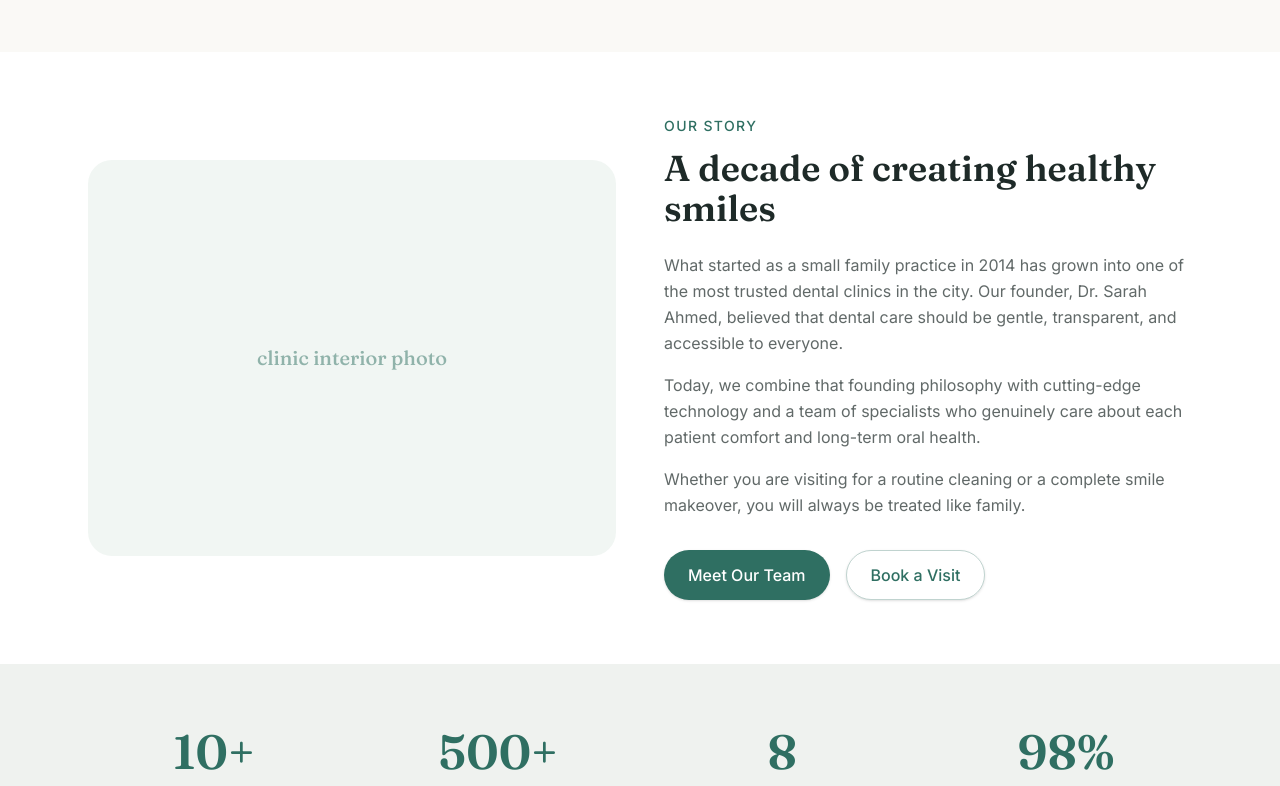
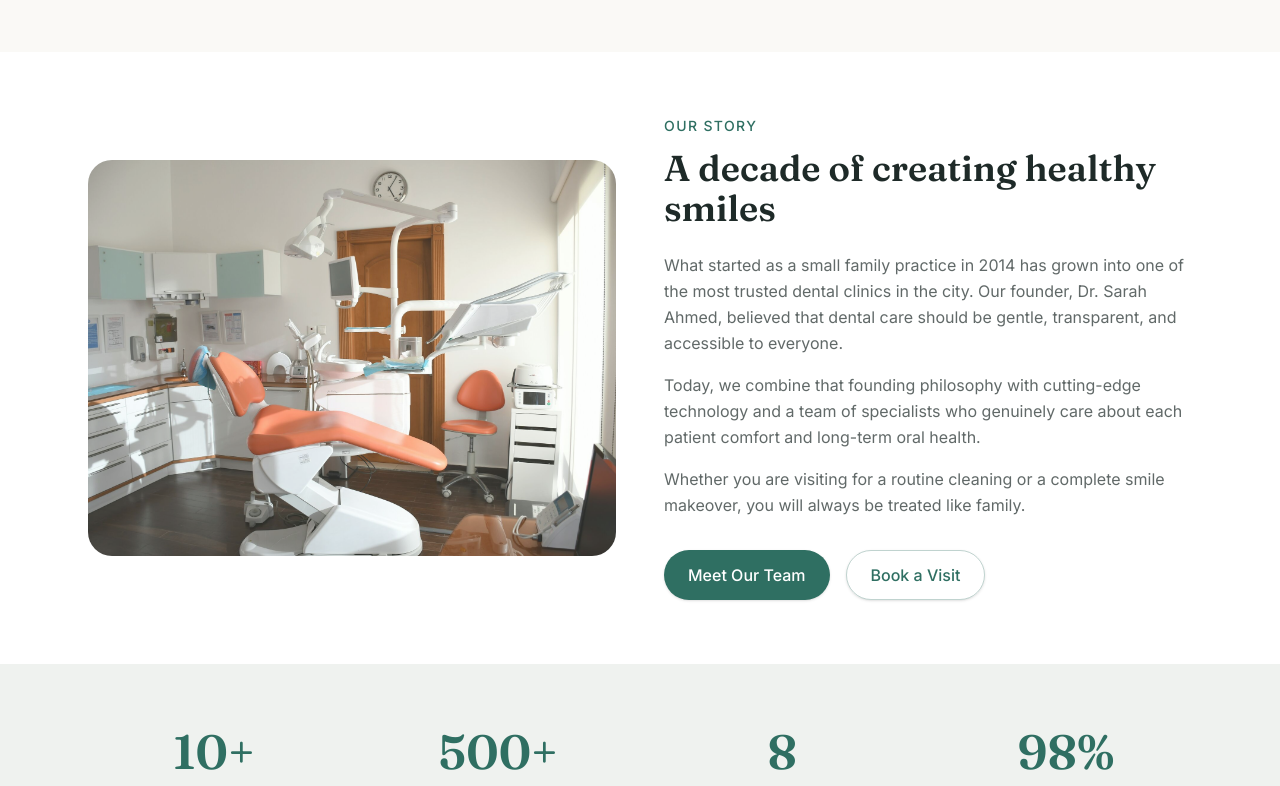
Before and after one commit to codingnewbie31/dental-clinic-website, a Next.js app: page /about in a window 1280 px wide. Shown: the part 468-1254 px from the top of the page. Built offline with nearby package versions, Linux system fonts and the light colour scheme.

Commit message:
Add ImageWithFallback component for graceful broken-image handling across Hero, Doctors, and About pages; add auto-advancing ClinicPhotoCarousel to About page's Our Story section

```diff
--- a/app/(site)/about/page.tsx
+++ b/app/(site)/about/page.tsx
@@ -1,13 +1,14 @@
 "use client";
 
 import { motion } from "framer-motion";
-import Image from "next/image";
+import ImageWithFallback from "@/app/components/ui/ImageWithFallback";
 import Button from "@/app/components/ui/Button";
 import Card from "@/app/components/ui/Card";
 import SectionHeading from "@/app/components/ui/SectionHeading";
 import { aboutValues } from "@/app/lib/data/aboutValues";
 import { aboutStats } from "@/app/lib/data/aboutStats";
 import { doctorsData } from "@/app/lib/data/doctors";
+import ClinicPhotoCarousel from "@/app/components/ui/ClinicPhotoCarousel";
 
 const teamRoleLabels: Record<string, string> = {
   "1": "Chief Dental Surgeon",
@@ -59,9 +60,7 @@ export default function AboutPage() {
               transition={{ duration: 0.6 }}
               className="relative aspect-4/3 rounded-3xl bg-clinic-sage/40 overflow-hidden"
             >
-              <div className="absolute inset-0 flex items-center justify-center text-clinic-teal/50 font-display text-xl">
-                clinic interior photo
-              </div>
+              <ClinicPhotoCarousel />
             </motion.div>
 
             {/* Text side */}
@@ -203,7 +202,7 @@ export default function AboutPage() {
                 className="text-center p-6"
               >
                 <div className="relative aspect-square rounded-2xl overflow-hidden bg-clinic-sage/40 mb-4">
-                  <Image
+                  <ImageWithFallback
                     src={member.image}
                     alt={member.name}
                     fill
--- a/app/(site)/doctors/[slug]/page.tsx
+++ b/app/(site)/doctors/[slug]/page.tsx
@@ -1,7 +1,7 @@
 "use client";
 
 import { useParams } from "next/navigation";
-import Image from "next/image";
+import ImageWithFallback from "@/app/components/ui/ImageWithFallback";
 import { motion } from "framer-motion";
 import { doctorsData } from "@/app/lib/data/doctors";
 import Pill from "@/app/components/ui/Pill";
@@ -125,7 +125,7 @@ export default function DoctorDetailPage() {
           <div className="grid grid-cols-1 md:grid-cols-2 gap-8 p-8">
             {/* Image */}
             <div className="relative h-80 md:h-full min-h-75 w-full overflow-hidden rounded-2xl bg-clinic-sage/30">
-              <Image
+              <ImageWithFallback
                 src={doctor.image}
                 alt={doctor.name}
                 fill
--- a/app/(site)/doctors/page.tsx
+++ b/app/(site)/doctors/page.tsx
@@ -1,7 +1,7 @@
 "use client";
 
 import Link from "next/link";
-import Image from "next/image";
+import ImageWithFallback from "@/app/components/ui/ImageWithFallback";
 import { motion } from "framer-motion";
 import { doctorsData } from "@/app/lib/data/doctors";
 import Pill from "@/app/components/ui/Pill";
@@ -42,7 +42,7 @@ export default function DoctorsPage() {
               <Link href={`/doctors/${doctor.id}`} className="block">
                 {/* Image */}
                 <div className="relative h-72 w-full overflow-hidden bg-clinic-sage/30">
-                  <Image
+                  <ImageWithFallback
                     src={doctor.image}
                     alt={doctor.name}
                     fill
--- a/app/components/sections/DoctorsSection.tsx
+++ b/app/components/sections/DoctorsSection.tsx
@@ -2,7 +2,7 @@
 
 import { motion } from "framer-motion";
 import Link from "next/link";
-import Image from "next/image";
+import ImageWithFallback from "@/app/components/ui/ImageWithFallback";
 import { doctorsData } from "@/app/lib/data/doctors";
 import { containerVariants, cardVariants } from "@/app/lib/animations";
 import Pill from "@/app/components/ui/Pill";
@@ -53,7 +53,7 @@ export default function DoctorsSection() {
               <Link href={`/doctors/${doctor.id}`} className="block">
                 {/* Image */}
                 <div className="relative h-64 w-full overflow-hidden bg-clinic-sage/30">
-                  <Image
+                  <ImageWithFallback
                     src={doctor.image}
                     alt={doctor.name}
                     fill
--- a/app/components/sections/HeroSection.tsx
+++ b/app/components/sections/HeroSection.tsx
@@ -5,7 +5,7 @@ import useEmblaCarousel from "embla-carousel-react";
 import Autoplay from "embla-carousel-autoplay";
 import { motion, AnimatePresence, Variants } from "framer-motion";
 import Link from "next/link";
-import Image from "next/image";
+import ImageWithFallback from "@/app/components/ui/ImageWithFallback";
 import { heroSlides } from "@/app/lib/data/heroSlides";
 import Underline from "@/app/components/ui/Underline";
 import Button from "@/app/components/ui/Button";
@@ -76,7 +76,7 @@ export default function HeroSection() {
       <div className="absolute -left-20 -bottom-20 h-80 w-80 rounded-full bg-clinic-sand/10 blur-3xl" />
 
       <div className="overflow-hidden" ref={emblaRef}>
-        <div className="flex">
+        <div className="flex items-stretch">
           {heroSlides.map((slide, index) => (
             <div className="min-w-0 flex-[0_0_100%]" key={index}>
               <div className="relative mx-auto grid max-w-6xl grid-cols-1 items-stretch gap-12 px-6 py-12 md:grid-cols-2 md:py-16">
@@ -109,7 +109,9 @@ export default function HeroSection() {
                           className="font-display text-4xl leading-tight text-clinic-charcoal md:text-5xl lg:text-6xl"
                         >
                           {slide.headline}
-                          <Underline className="ml-3">{slide.highlight}</Underline>
+                          <Underline className="ml-3">
+                            {slide.highlight}
+                          </Underline>
                         </motion.h1>
 
                         <motion.p
@@ -131,7 +133,10 @@ export default function HeroSection() {
                           >
                             {slide.ctaLabel}
                           </Link>
-                          <Button href={slide.secondaryHref} variant="ghost-ring">
+                          <Button
+                            href={slide.secondaryHref}
+                            variant="ghost-ring"
+                          >
                             {slide.secondaryLabel}
                           </Button>
                         </motion.div>
@@ -141,14 +146,14 @@ export default function HeroSection() {
                 </div>
 
                 {/* Image column */}
-                <div className="relative h-64 w-full overflow-hidden rounded-2xl bg-clinic-sage shadow-lg md:h-full md:max-h-96">
-                  <Image
+                <div className="relative min-h-72 w-full self-stretch overflow-hidden rounded-2xl bg-clinic-sage shadow-lg md:min-h-96">
+                  <ImageWithFallback
                     src={slide.image}
                     alt={slide.headline}
                     fill
-                    priority={index === 0}
-                    className="object-cover"
+                    preload={index === 0}
                     sizes="(max-width: 768px) 100vw, 50vw"
+                    className="object-cover object-center"
                   />
                 </div>
               </div>
--- /dev/null
+++ b/app/components/ui/ClinicPhotoCarousel.tsx
@@ -0,0 +1,43 @@
+"use client";
+
+import { useState, useEffect } from "react";
+import { AnimatePresence, motion } from "framer-motion";
+import ImageWithFallback from "@/app/components/ui/ImageWithFallback";
+
+const clinicPhotos = [
+  "/clinic-hero-1.jpg",
+  "/clinic-hero-2.jpg",
+  "/clinic-hero-3.jpg",
+];
+
+export default function ClinicPhotoCarousel() {
+  const [index, setIndex] = useState(0);
+
+  useEffect(() => {
+    const timer = setInterval(() => {
+      setIndex((prev) => (prev + 1) % clinicPhotos.length);
+    }, 6000);
+    return () => clearInterval(timer);
+  }, []);
+
+  return (
+    <AnimatePresence mode="wait">
+      <motion.div
+        key={index}
+        initial={{ opacity: 0 }}
+        animate={{ opacity: 1 }}
+        exit={{ opacity: 0 }}
+        transition={{ duration: 0.8 }}
+        className="absolute inset-0"
+      >
+        <ImageWithFallback
+          src={clinicPhotos[index]}
+          alt="Our clinic"
+          fill
+          className="object-cover"
+          sizes="(max-width: 768px) 100vw, 50vw"
+        />
+      </motion.div>
+    </AnimatePresence>
+  );
+}
--- /dev/null
+++ b/app/components/ui/ImageWithFallback.tsx
@@ -0,0 +1,40 @@
+"use client";
+
+import { useState } from "react";
+import Image, { ImageProps } from "next/image";
+
+export default function ImageWithFallback({
+  alt,
+  className = "",
+  ...props
+}: ImageProps) {
+  const [hasError, setHasError] = useState(false);
+
+  if (hasError) {
+    const fallbackClasses = props.fill
+      ? "absolute inset-0 flex items-center justify-center bg-clinic-sage/30 text-clinic-charcoal/40"
+      : `flex items-center justify-center bg-clinic-sage/30 text-clinic-charcoal/40 ${className}`;
+
+    return (
+      <div className={fallbackClasses}>
+        <svg className="w-10 h-10" fill="none" stroke="currentColor" viewBox="0 0 24 24">
+          <path
+            strokeLinecap="round"
+            strokeLinejoin="round"
+            strokeWidth={1.5}
+            d="M4 16l4.586-4.586a2 2 0 012.828 0L16 16m-2-2l1.586-1.586a2 2 0 012.828 0L20 14M14 10h.01M6 20h12a2 2 0 002-2V6a2 2 0 00-2-2H6a2 2 0 00-2 2v12a2 2 0 002 2z"
+          />
+        </svg>
+      </div>
+    );
+  }
+
+  return (
+    <Image
+      alt={alt}
+      className={className}
+      onError={() => setHasError(true)}
+      {...props}
+    />
+  );
+}
```
